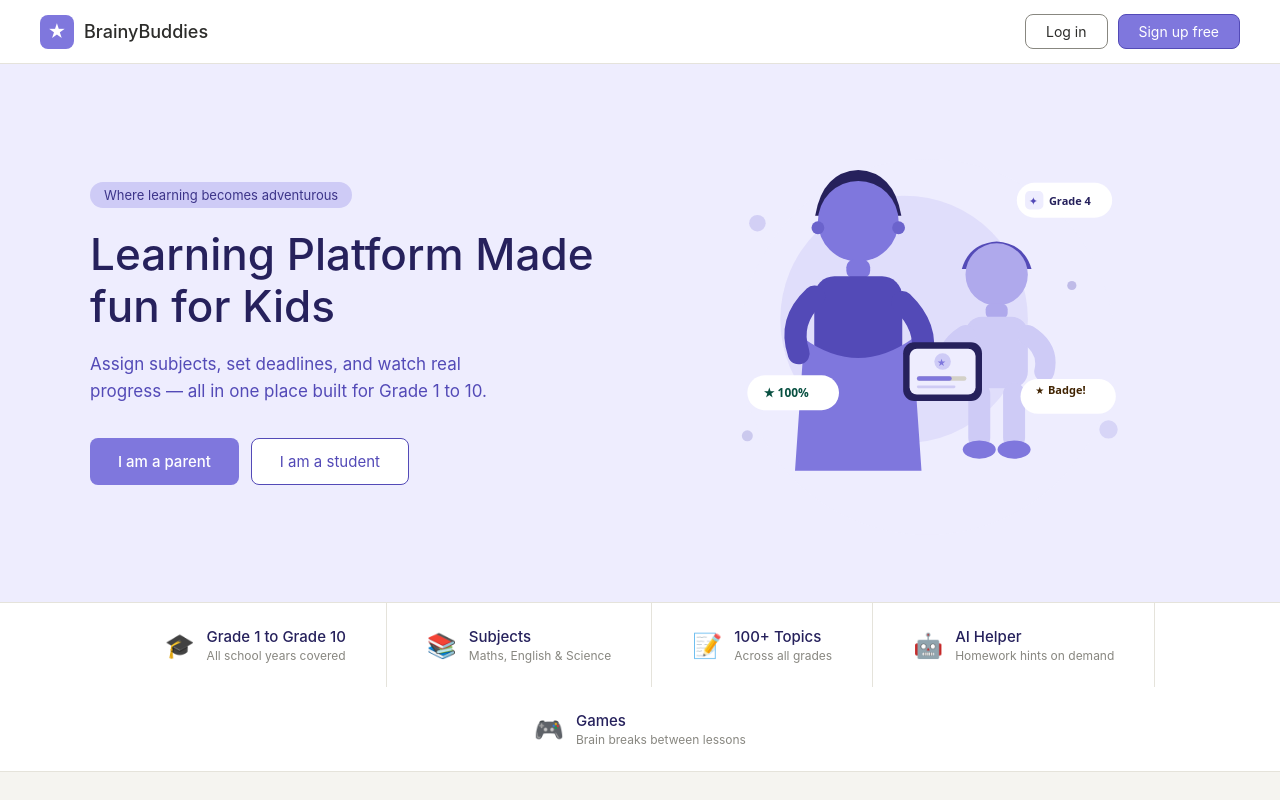
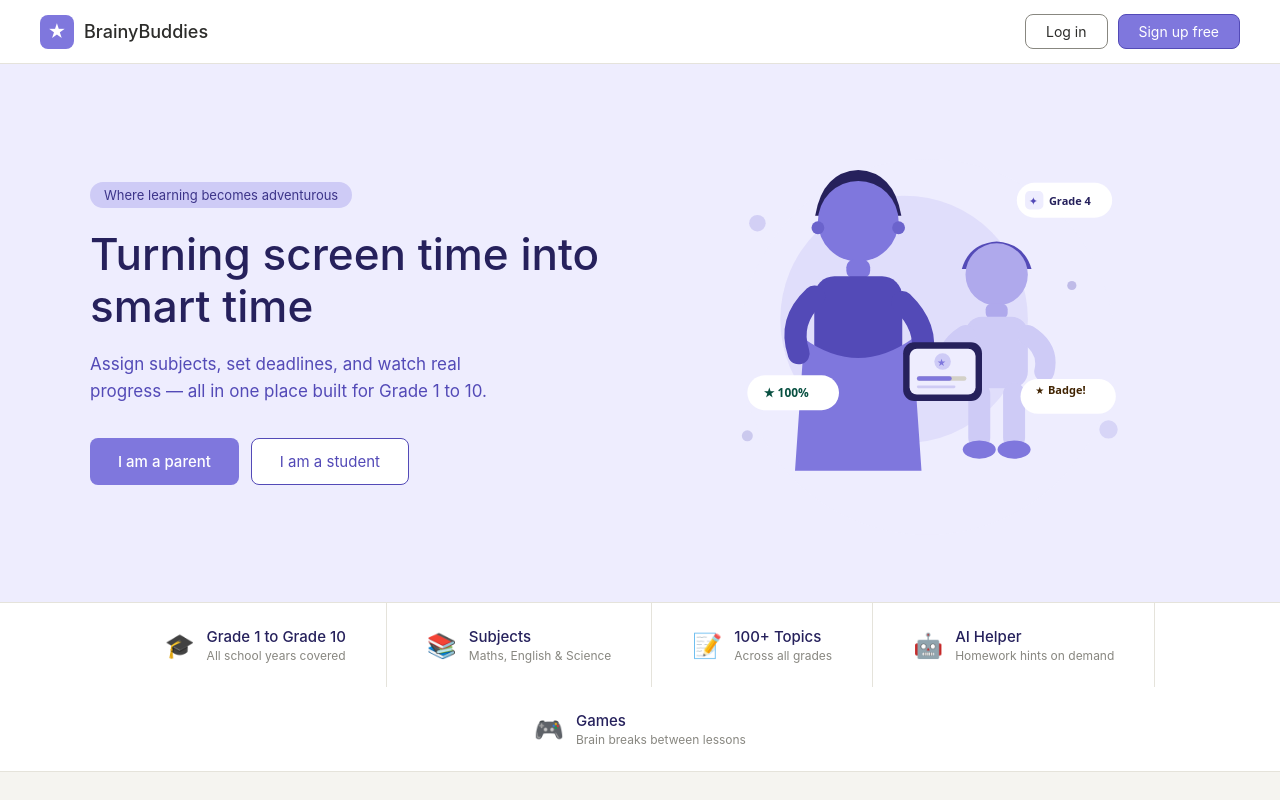
Before and after one commit to Haseeb-MA/Kids-Learning-App, a Next.js app: page / in a window 1280 px wide. Shown: the top 800 px of the page. Built offline with nearby package versions, Linux system fonts and the light colour scheme.

Commit message:
feat: In the file `components/Hero.tsx` at line 44, replace the te [spec-53f9b859]

```diff
--- a/components/Hero.tsx
+++ b/components/Hero.tsx
@@ -41,7 +41,7 @@ export default function Hero() {
             lineHeight: '1.2',
             marginBottom: '18px',
           }}>
-            Learning Platform Made fun for Kids
+            Turning screen time into smart time
           </h1>
 
           <p style={{
```
